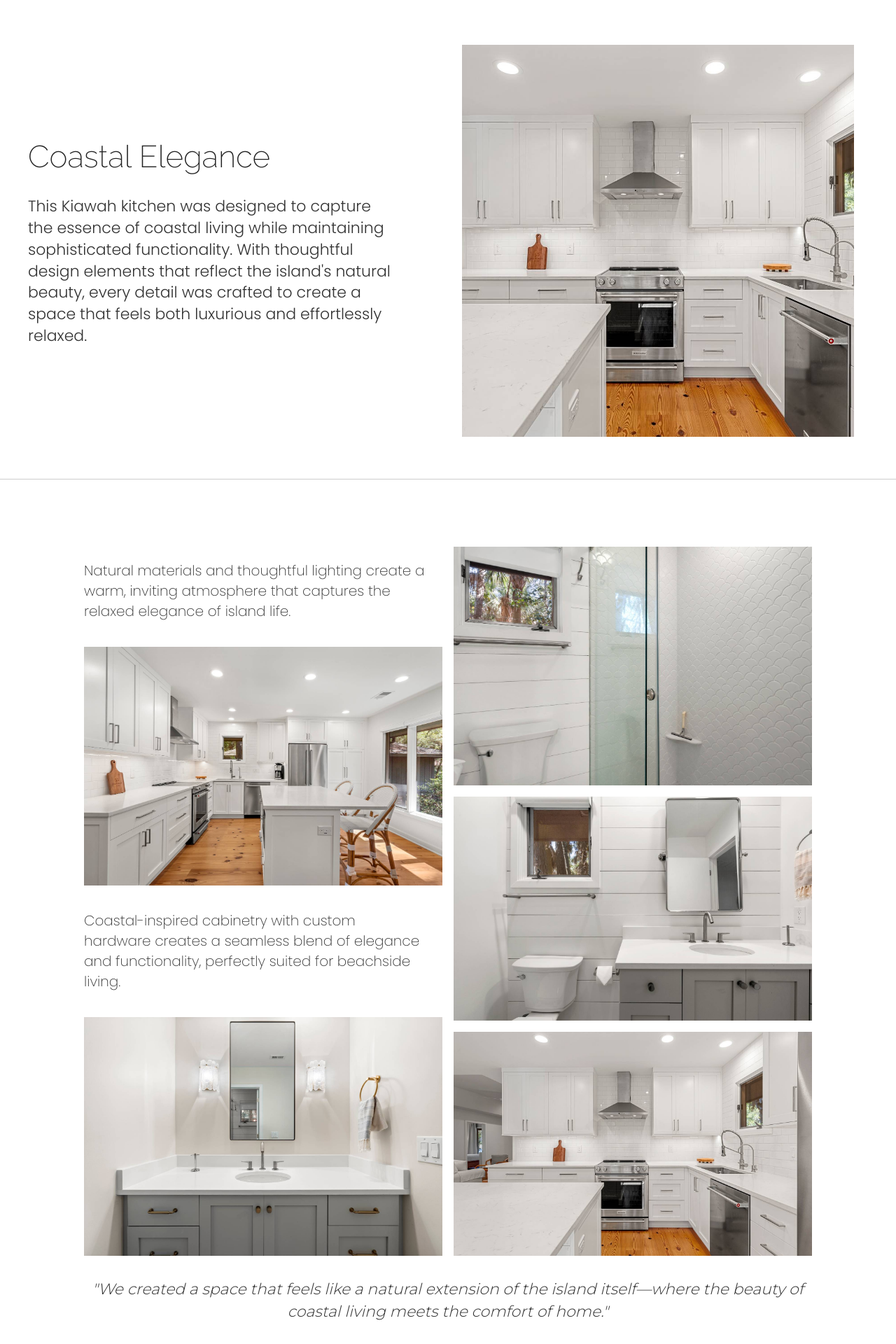
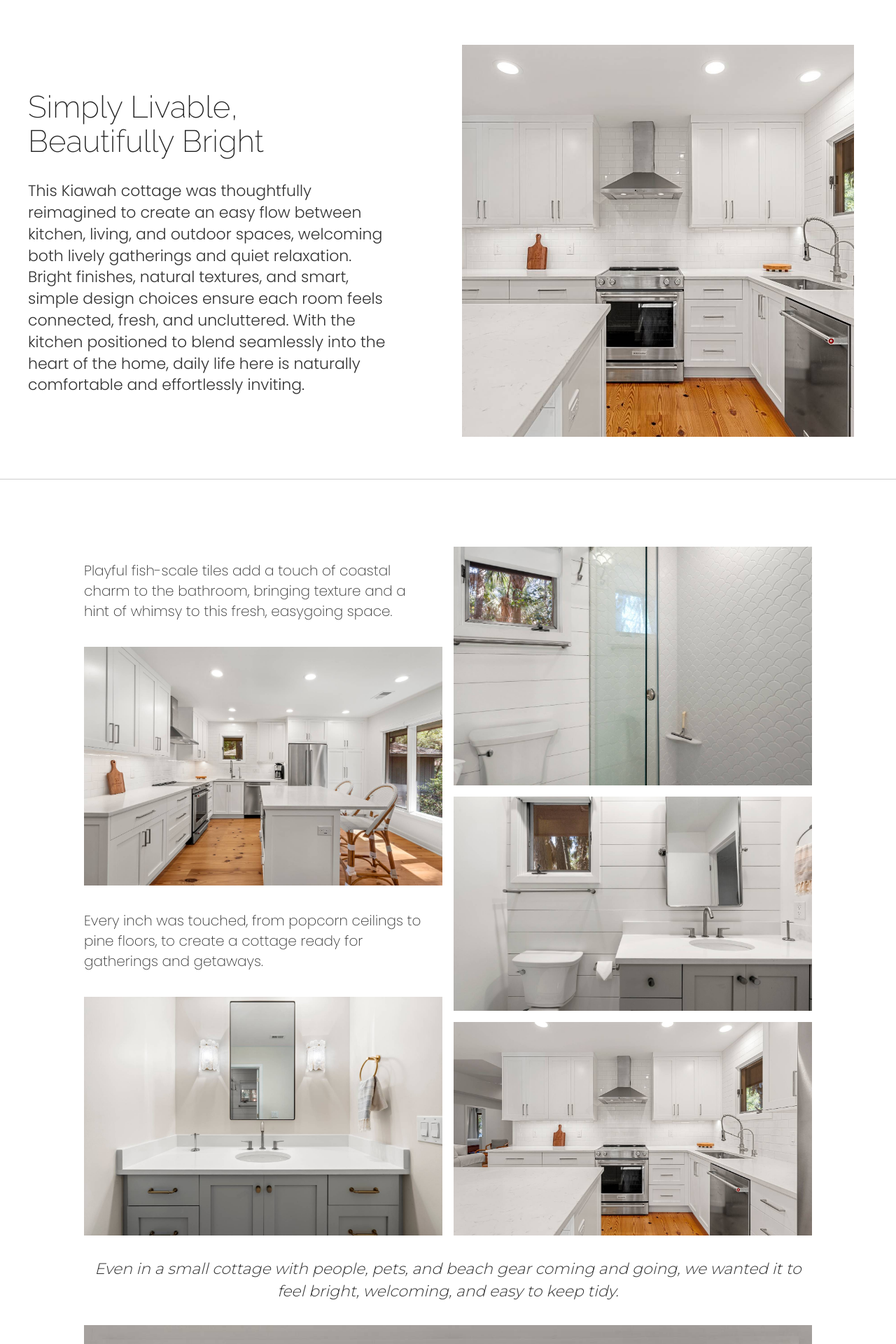
Before and after one commit to axelrokahr/kimmie-rokahr-design, a Next.js app: page /kiawah in a window 1280 px wide. Shown: the part 820-2740 px from the top of the page at 70% size. Built offline with nearby package versions, Linux system fonts and the light colour scheme.

Commit message:
Update Kiawah project description, title, bathroom text, and quote as requested

```diff
--- a/src/app/bhoj/page.tsx
+++ b/src/app/bhoj/page.tsx
@@ -98,6 +98,10 @@ export default function BhojKitchen() {
               style={{width: '100%', height: 'auto'}}
             />
           </div>
+          {/* Credits (left-aligned, in content container, below last image, above contact) */}
+          <div className="credits" style={{ color: '#888', fontStyle: 'italic', marginTop: '2rem', textAlign: 'left', marginLeft: 0 }}>
+            <span>In collaboration with Diel Design &amp; Dustin Peck Photography</span>
+          </div>
         </div>
       </section>
 
--- a/src/app/kiawah/page.tsx
+++ b/src/app/kiawah/page.tsx
@@ -13,8 +13,8 @@ export default function KiawahKitchen() {
       <section id="project-details" className="about">
         <div className="about-grid-alt">
           <div className="about-text">
-            <h2>Coastal Elegance</h2>
-            <p>This Kiawah kitchen was designed to capture the essence of coastal living while maintaining sophisticated functionality. With thoughtful design elements that reflect the island&apos;s natural beauty, every detail was crafted to create a space that feels both luxurious and effortlessly relaxed.</p>
+            <h2>Simply Livable, Beautifully Bright</h2>
+            <p>This Kiawah cottage was thoughtfully reimagined to create an easy flow between kitchen, living, and outdoor spaces, welcoming both lively gatherings and quiet relaxation. Bright finishes, natural textures, and smart, simple design choices ensure each room feels connected, fresh, and uncluttered. With the kitchen positioned to blend seamlessly into the heart of the home, daily life here is naturally comfortable and effortlessly inviting.</p>
           </div>
           <div className="about-logo">
             <Image
@@ -39,7 +39,7 @@ export default function KiawahKitchen() {
             {/* Column A (Left) - Text, Image, Text, Image */}
             <div className="column-a">
               <p className="detail-text">
-                Natural materials and thoughtful lighting create a warm, inviting atmosphere that captures the relaxed elegance of island life.
+                Playful fish-scale tiles add a touch of coastal charm to the bathroom, bringing texture and a hint of whimsy to this fresh, easygoing space.
               </p>
               <Image
                 src="/images/kiawah/kiawah2.jpg"
@@ -49,7 +49,7 @@ export default function KiawahKitchen() {
                 className="detailed-img"
               />
               <p className="detail-text">
-                Coastal-inspired cabinetry with custom hardware creates a seamless blend of elegance and functionality, perfectly suited for beachside living.
+                Every inch was touched, from popcorn ceilings to pine floors, to create a cottage ready for gatherings and getaways.
               </p>
               <Image
                 src="/images/kiawah/kiawah4.jpg"
@@ -88,7 +88,7 @@ export default function KiawahKitchen() {
 
           {/* Centered Blockquote */}
           <blockquote className="detailed-quote">
-            &quot;We created a space that feels like a natural extension of the island itself—where the beauty of coastal living meets the comfort of home.&quot;
+            Even in a small cottage with people, pets, and beach gear coming and going, we wanted it to feel bright, welcoming, and easy to keep tidy.
           </blockquote>
 
           {/* Single Large Image */}
--- a/src/app/page.tsx
+++ b/src/app/page.tsx
@@ -100,8 +100,8 @@ export default function Home() {
             </Link>
           </div>
           <div className="project-text">
-            <h2>Kiawah Island Retreat</h2>
-            <p>This coastal kitchen captures the essence of island living while maintaining sophisticated functionality. Designed for a family who loves to entertain, every detail reflects the natural beauty of Kiawah Island. Light-filled spaces, natural materials, and thoughtful storage solutions create a seamless blend of luxury and relaxed coastal charm. The result is a kitchen that feels like a natural extension of the island itself, where memorable meals and gatherings flow as naturally as the ocean breeze.</p>
+            <h2>River Views &amp; Relaxed Vibes</h2>
+            <p>This Kiawah cottage was completely reimagined to bring new life to a classic 1970s retreat. Every surface and space was touched, from smoothing popcorn ceilings to restoring pine floors, adding light and warmth throughout. Cost-conscious choices allowed for new furnishings and easy-care materials, while each room features thoughtful details—like shiplap walls, textured slipcovers, and quartz countertops with subtle blue veining—for a sense of relaxed character. Smart storage, practical finishes, and brighter colors keep the cottage feeling tidy and inviting, no matter how many friends, family, or pets come and go. The result is a refreshed getaway that’s both functional and effortlessly welcoming, ready for gatherings or quiet moments by the river.</p>
           </div>
         </div>
       </section>
--- a/src/components/CustomCursor.tsx
+++ b/src/components/CustomCursor.tsx
@@ -109,13 +109,14 @@ export default function CustomCursor() {
           left: `${position.x}px`,
           top: `${position.y}px`,
           backgroundColor: isHoveringTarget ? '#A7B5C0' : '#36454F',
+          border: 'none',
           width: '20px',
           height: '20px',
           borderRadius: '50%',
           transform: 'translate(-50%, -50%)',
           pointerEvents: 'none',
           zIndex: 9999,
-          transition: 'background-color 0.2s ease, transform 0.1s ease',
+          transition: 'background-color 0.2s ease, border 0.2s ease, transform 0.1s ease',
         }}
       ></div>
     ),
```
